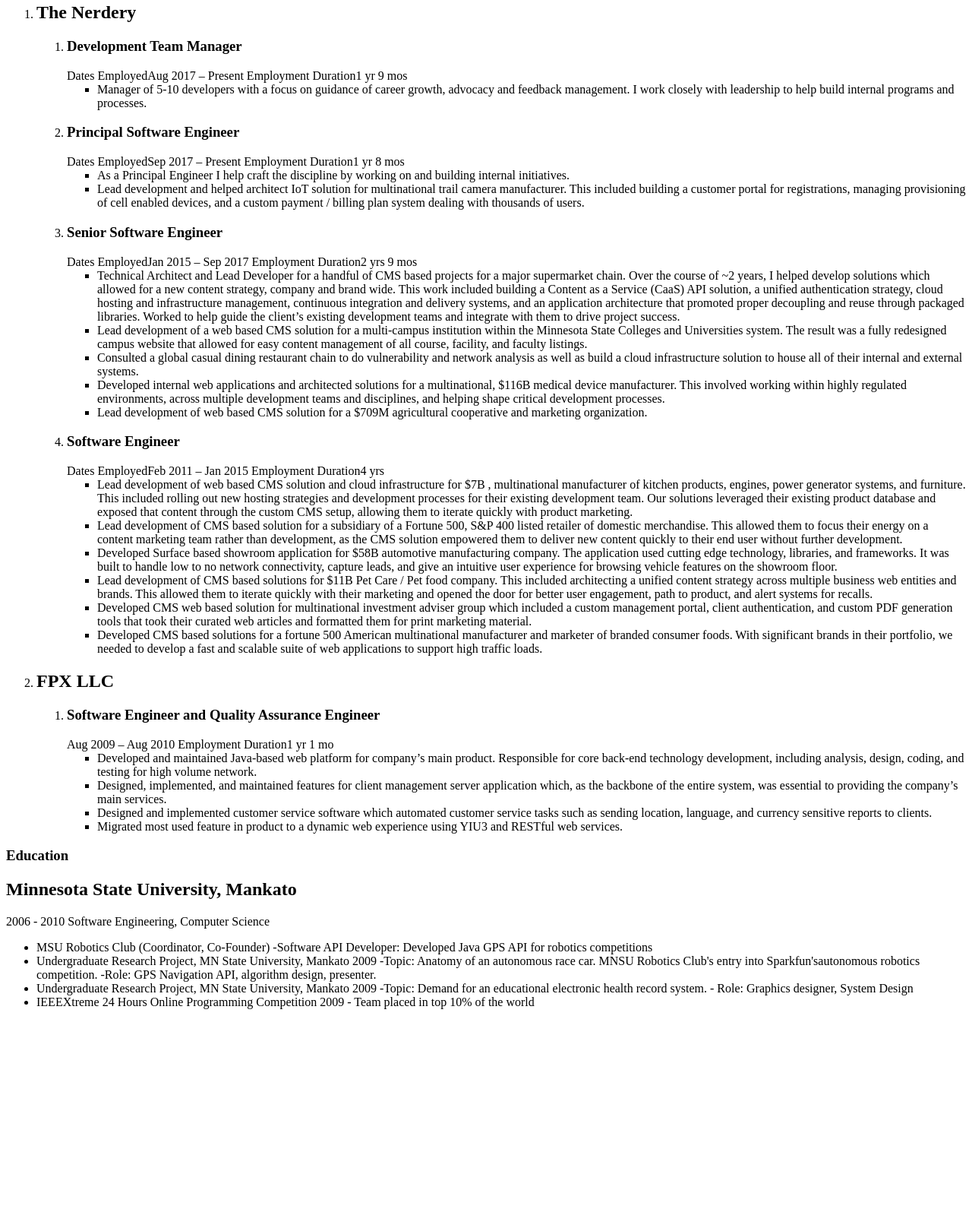
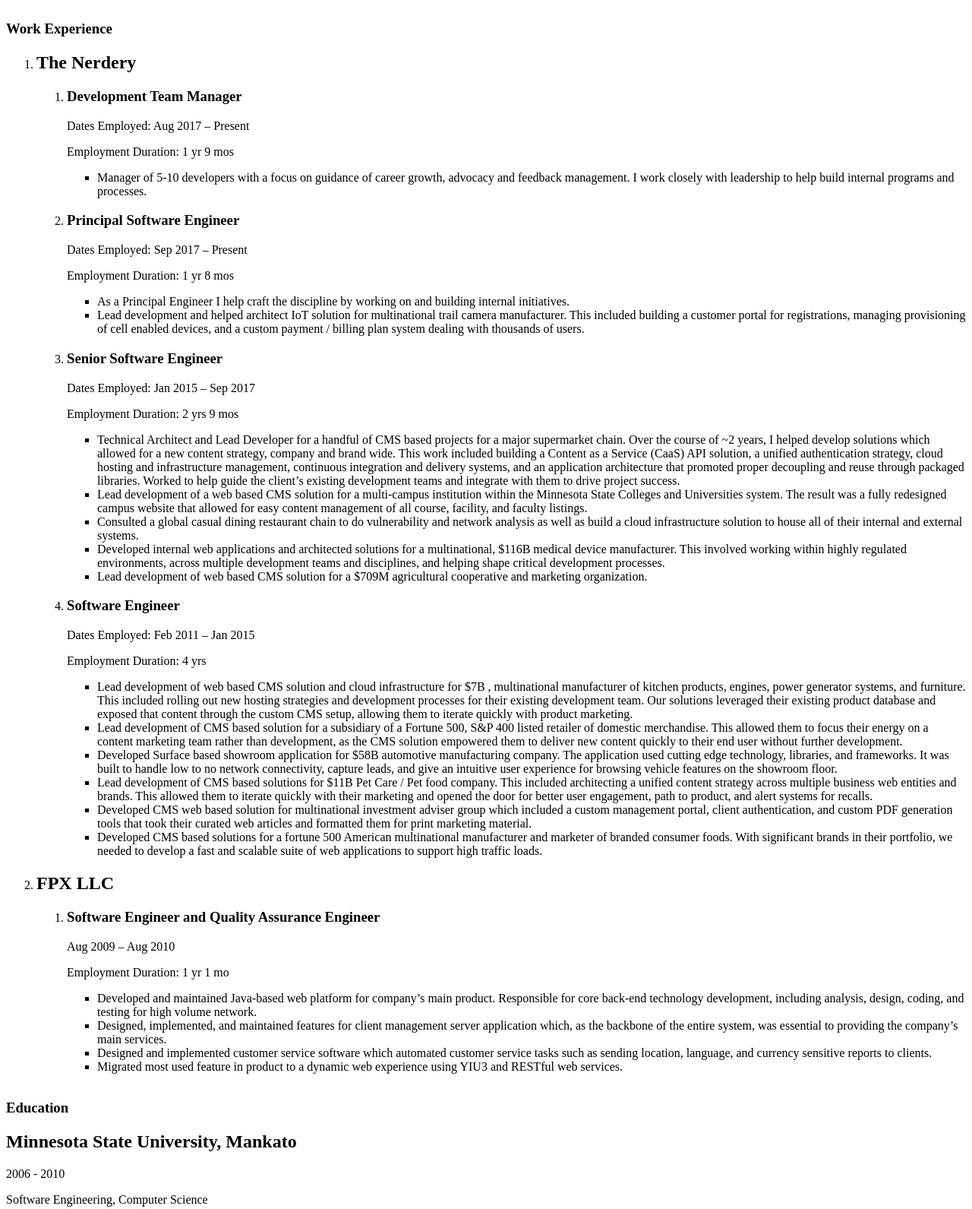
Before and after one commit to wkallhof/resume, a plain HTML site: page index.html in a window 1280 px wide. Shown: the part 955-2546 px from the top of the page at 76% size. Before the commit the page ends 2299 px from the top, so only its background shows below. Drawn offline with Linux system fonts and the light colour scheme.

Commit message:
Updating with latest

```diff
--- a/index.html
+++ b/index.html
@@ -1,6 +1,8 @@
-<html>
+<!DOCTYPE html>
+<html lang="en">
     <head>
-
+        <title>Wade Kallhoff | Resume</title>
+        <link href="site.css" rel="stylesheet">
     </head>
     <body>
         <article>
@@ -76,8 +78,8 @@
                                 <h3>
                                     Development Team Manager
                                 </h3>
-                                <span>Dates EmployedAug 2017 – Present</span>
-                                <span>Employment Duration1 yr 9 mos</span>
+                                <p>Dates Employed: Aug 2017 – Present</p>
+                                <p>Employment Duration: 1 yr 9 mos</p>
                                 <ul>
                                     <li>
                                         Manager of 5-10 developers with a focus on guidance of career growth, advocacy and feedback management. I work closely with leadership to help build internal programs and processes.
@@ -89,8 +91,8 @@
                                 <h3>
                                     Principal Software Engineer
                                 </h3>
-                                <span>Dates EmployedSep 2017 – Present</span>
-                                <span>Employment Duration1 yr 8 mos</span>
+                                <p>Dates Employed: Sep 2017 – Present</p>
+                                <p>Employment Duration: 1 yr 8 mos</p>
                                 <ul>
                                     <li>As a Principal Engineer I help craft the discipline by working on and building internal initiatives.</li>
                                     <li>Lead development and helped architect IoT solution for multinational trail camera manufacturer. This included building a customer portal for registrations, managing provisioning of cell enabled devices, and a custom payment / billing plan system dealing with thousands of users.</li>
@@ -98,8 +100,8 @@
                             </li>
                             <li>
                                 <h3>Senior Software Engineer</h3>
-                                <span>Dates EmployedJan 2015 – Sep 2017</span>
-                                <span>Employment Duration2 yrs 9 mos</span>
+                                <p>Dates Employed: Jan 2015 – Sep 2017</p>
+                                <p>Employment Duration: 2 yrs 9 mos</p>
                                 <ul>
                                     <li>Technical Architect and Lead Developer for a handful of CMS based projects for a major supermarket chain. Over the course of ~2 years, I helped develop solutions which allowed for a new content strategy, company and brand wide. This work included building a Content as a Service (CaaS) API solution, a unified authentication strategy, cloud hosting and infrastructure management, continuous integration and delivery systems, and an application architecture that promoted proper decoupling and reuse through packaged libraries. Worked to help guide the client’s existing development teams and integrate with them to drive project success. </li>
                                     <li> Lead development of a web based CMS solution for a multi-campus institution within the Minnesota State Colleges and Universities system. The result was a fully redesigned campus website that allowed for easy content management of all course, facility, and faculty listings.</li>
@@ -110,8 +112,8 @@
                             </li>
                             <li>
                                 <h3>Software Engineer</h3>
-                                <span>Dates EmployedFeb 2011 – Jan 2015</span>
-                                <span>Employment Duration4 yrs</span>
+                                <p>Dates Employed: Feb 2011 – Jan 2015</p>
+                                <p>Employment Duration: 4 yrs</p>
                                 <ul>
                                     <li>Lead development of web based CMS solution and cloud infrastructure for $7B , multinational manufacturer of kitchen products, engines, power generator systems, and furniture. This included rolling out new hosting strategies and development processes for their existing development team. Our solutions leveraged their existing product database and exposed that content through the custom CMS setup, allowing them to iterate quickly with product marketing.</li>
                                     <li>Lead development of CMS based solution for a subsidiary of a Fortune 500, S&P 400 listed retailer of domestic merchandise. This allowed them to focus their energy on a content marketing team rather than development, as the CMS solution empowered them to deliver new content quickly to their end user without further development.</li>
@@ -128,8 +130,8 @@
                         <ol>
                             <li>
                                 <h3>Software Engineer and Quality Assurance Engineer</h3>
-                                <span>Aug 2009 – Aug 2010</span>
-                                <span>Employment Duration1 yr 1 mo</span>
+                                <p>Aug 2009 – Aug 2010</p>
+                                <p>Employment Duration: 1 yr 1 mo</p>
                                 <ul>
                                     <li>Developed and maintained Java-based web platform for company’s main product. Responsible for core back-end technology development, including analysis, design, coding, and testing for high volume network.</li>
                                     <li>Designed, implemented, and maintained features for client management server application which, as the backbone of the entire system, was essential to providing the company’s main services.</li>
@@ -146,8 +148,8 @@
                 <h1>Education</h1>
 
                 <h2>Minnesota State University, Mankato</h2>
-                <span>2006 - 2010</span>
-                <span>Software Engineering, Computer Science</span>
+                <p>2006 - 2010</p>
+                <p>Software Engineering, Computer Science</p>
                 <ul>
                     <li>MSU Robotics Club (Coordinator, Co-Founder)
                             -Software API Developer: Developed Java GPS API for robotics competitions</li>
--- /dev/null
+++ b/site.css
@@ -0,0 +1,3 @@
+article{
+    display: grid;
+}
```
Also changed, not shown: 1 other file.
